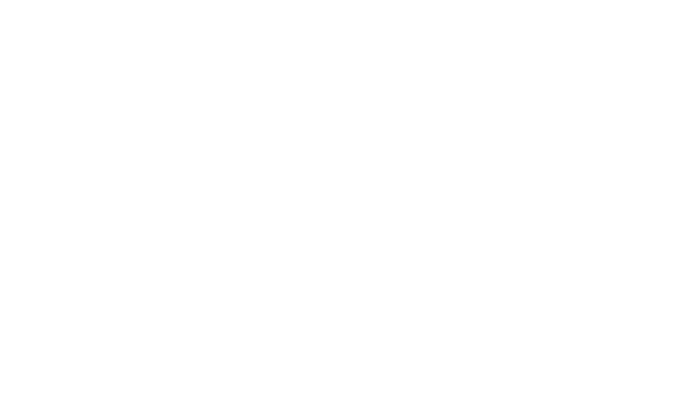
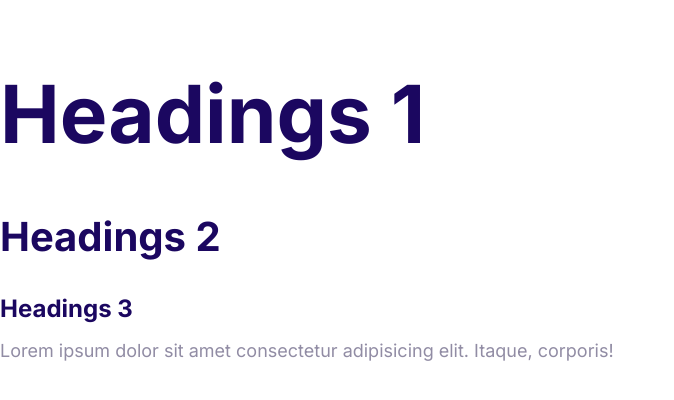
Before and after one commit to HemalathaPrabhu/Hemify, a plain HTML site: page index.html in a window 1280 px wide. Shown: the whole page, without its empty margins (0-674 px from the left). Drawn offline with Linux system fonts and the light colour scheme.

Commit message:
define font size

```diff
--- a/CSS/Style.css
+++ b/CSS/Style.css
@@ -5,3 +5,53 @@
   --color-headings: #1b0760;
   --color-body: #918ca4;
 }
+
+html {
+  font-size: 62.5%;
+}
+
+body {
+  font-family: Inter, Arial, Helvetica, sans-serif;
+  color: var(--color-body);
+  font-size: 2.4rem;
+  line-height: 1.5;
+}
+
+h1,
+h2,
+h3 {
+  color: var(--color-headings);
+  margin-bottom: 1rem;
+}
+
+h1 {
+  font-size: 7 rem;
+}
+
+h2 {
+  font-size: 4rem;
+}
+
+h3 {
+  font-size: 3rem;
+}
+
+p {
+  margin-top: 0;
+}
+
+@media screen and (min-width: 1024px) {
+  body {
+    font-size: 1.8rem;
+  }
+
+  h1 {
+    font-size: 8rem;
+  }
+  h2 {
+    font-size: 4rem;
+  }
+  h3 {
+    font-size: 2.4rem;
+  }
+}
--- a/index.html
+++ b/index.html
@@ -5,10 +5,15 @@
     <meta http-equiv="X-UA-Compatible" content="IE=edge">
     <meta name="viewport" content="width=device-width, initial-scale=1.0">
     <title>Document</title>
+    <link rel="preconnect" href="https://fonts.gstatic.com">
+    <link href="https://fonts.googleapis.com/css2?family=Inter:wght@400;700&display=swap" rel="stylesheet">
     <link rel="stylesheet" href="css/normalize.css">
     <link rel="stylesheet" href="css/Style.css">
 </head>
 <body>
-
+    <h1>Headings 1</h1>
+    <h2>Headings 2</h2>
+    <h3>Headings 3</h3>
+    <p>Lorem ipsum dolor sit amet consectetur adipisicing elit. Itaque, corporis!</p>
 </body>
 </html>
```
